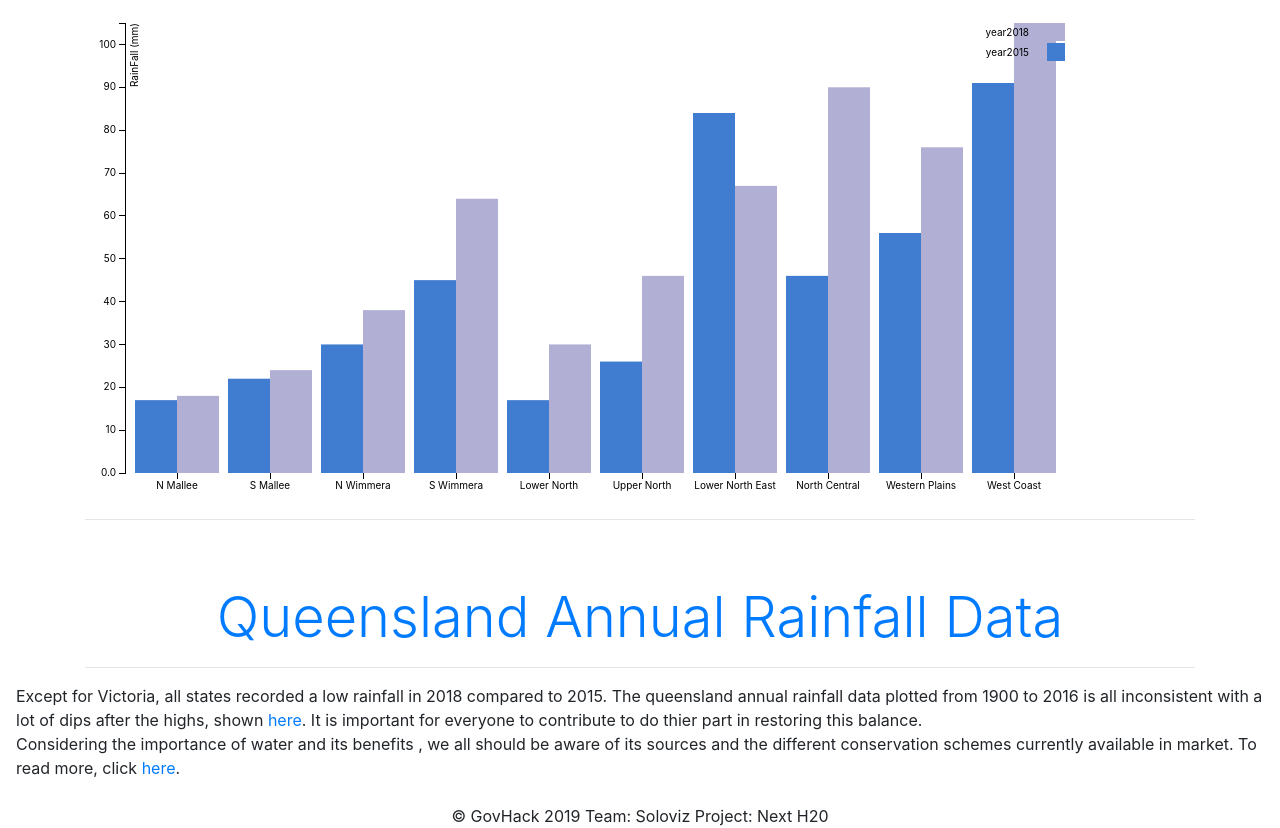
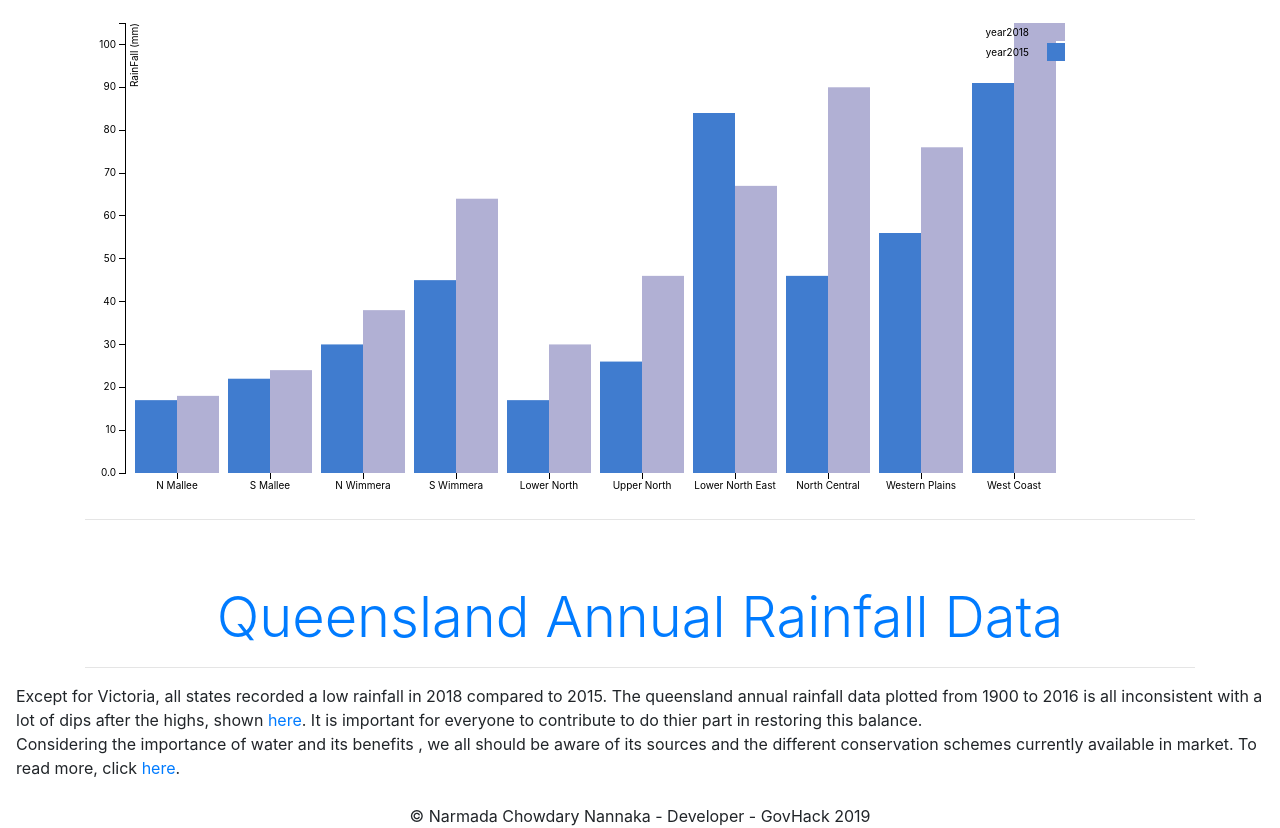
Before and after one commit to narmada288/NextH20, a plain HTML site: page bar.html in a window 1280 px wide. Shown: the part 3066-3894 px from the top of the page. Drawn offline with nearby package versions, Linux system fonts and the light colour scheme.

Commit message:
Update bar.html

```diff
--- a/bar.html
+++ b/bar.html
@@ -120,7 +120,7 @@
         <p class="px-3">Except for Victoria, all states recorded a low rainfall in 2018 compared to 2015. The queensland annual rainfall data plotted from 1900 to 2016 is all inconsistent with a lot of dips after the highs, shown <a href="qldrainfall.html">here</a>. It is important for everyone to contribute to do thier part in restoring this balance. <br>Considering the importance of water and its benefits , we all should be aware of its sources and the different conservation schemes currently available in market. To read more, click <a href="recycled.html">here</a>.</p>
 
     <!-- Footer -->
-    <footer class="text-center pt-2">&copy; GovHack 2019 Team: Soloviz Project: Next H20</footer>
+    <footer class="text-center pt-2">&copy; Narmada Chowdary Nannaka - Developer - GovHack 2019</footer>
 
     <!--D3 JavaScript files-->
     <script src="https://cdnjs.cloudflare.com/ajax/libs/d3/3.5.5/d3.min.js" charset="utf-8"></script>
```
